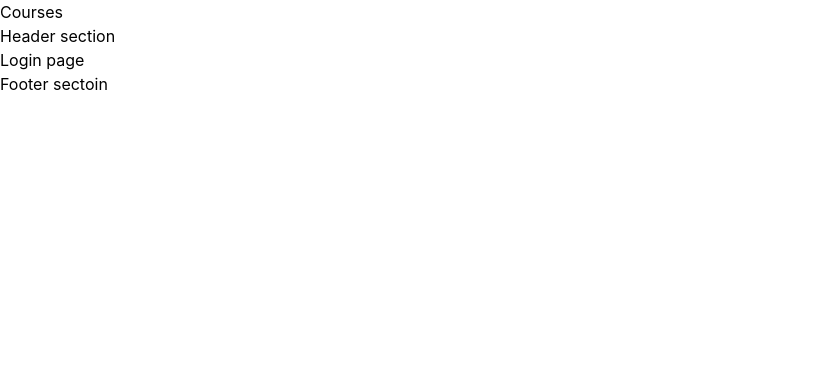
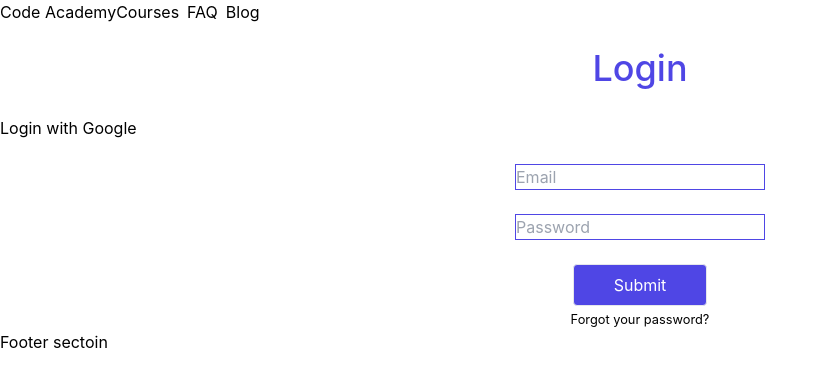
Before and after one commit to mdferdousalam/MERN-stake-learning-client, a React (Create React App) app: page /login in a window 1280 px wide. Shown: the top 386 px of the page, without its empty margins (0-827 px from the left). Built offline with nearby package versions, Linux system fonts and the light colour scheme; no server answers.

Commit message:
Login page creating

```diff
--- a/src/App.js
+++ b/src/App.js
@@ -1,10 +1,12 @@
 import { RouterProvider } from 'react-router-dom'
 import { routes } from './routes/Routes/routes';
+
 
 function App() {
   return (
     <div>
       <RouterProvider router={routes}></RouterProvider>
+
     </div>
   );
 }
--- a/src/components/Login/Login.js
+++ b/src/components/Login/Login.js
@@ -1,9 +1,32 @@
-import React from 'react';
+import React, { useContext } from 'react';
+import { useForm } from "react-hook-form";
+import { Link } from 'react-router-dom';
+import { GoogleAuthProvider } from "firebase/auth";
+import { AuthContext } from '../../context/AuthProvider/AuthContext';
+
+
+
+const googleProvider = new GoogleAuthProvider();
 
 const Login = () => {
+    const { providerLogin } = useContext(AuthContext)
+    const { register, handleSubmit, watch, formState: { errors } } = useForm();
+    const onSubmit = data => console.log(data);
+    console.log(watch("example"));
     return (
         <div>
-            <h1>Login page</h1>
+            <h1 className='mt-6 mb-7 text-4xl font-medium text-center text-indigo-600 mx-auto '>Login</h1>
+            {
+                <p>  Login with Google</p>
+            }
+            <form className='flex flex-col ' onSubmit={handleSubmit(onSubmit)}>
+                <input className='mt-6 border mx-auto border-indigo-600' type="email" placeholder="Email" {...register("Email", { required: true })} />
+                {errors.Email?.type === 'required' && <p className='text-center text-xl text-orange-500' role="alert">Email is required</p>}
+                <input className='mt-6 mx-auto border border-indigo-600' type="undefined" placeholder="Password" {...register("Password", { required: true })} />
+                {errors.Password?.type === 'required' && <p className='text-center text-xl text-orange-500' role="alert">password is required</p>}
+                <input className='mx-auto  border px-10 py-2 mt-6 bg-indigo-600 text-white rounded' type="submit" />
+                <Link  ><p className='text-center'><small>Forgot your password?</small></p></Link>
+            </form>
         </div>
     );
 };
--- a/src/components/sharedComponents/Header.js
+++ b/src/components/sharedComponents/Header.js
@@ -1,11 +1,63 @@
 import React from 'react';
-import { Link } from 'react-router-dom'
+import { NavLink } from 'react-router-dom'
 
 const Header = () => {
+
+    let activeStyle = {
+        textDecoration: "underline",
+    };
+
+    let activeClassName = "underline";
     return (
-        <div>
-            <Link to='/courses' >Courses</Link>
-            <h1>Header section</h1>
+        <div className='flex'>
+            <div>
+                <img src="../../assets/brand/apple-touch-icon.png" alt="" />
+                <NavLink to="/">Code Academy</NavLink>
+            </div>
+            <nav >
+                <ul className='flex' >
+                    <li className='mr-2'>
+                        <NavLink
+                            to="/courses"
+                            style={({ isActive }) =>
+                                isActive ? activeStyle : undefined
+                            }
+                        >
+                            Courses
+                        </NavLink>
+                    </li>
+                    <li className='mr-2'>
+                        <NavLink
+                            to="/faq"
+                            className={({ isActive }) =>
+                                isActive ? activeClassName : undefined
+                            }
+                        >
+                            FAQ
+                        </NavLink>
+                    </li>
+                    <li>
+                        <NavLink to="/blog">
+                            {({ isActive }) => (
+                                <span
+                                    className={
+                                        isActive ? activeClassName : undefined
+                                    }
+                                >
+                                    Blog
+                                </span>
+                            )}
+                        </NavLink>
+                    </li>
+                    <li>
+                        <NavLink>
+
+
+                        </NavLink>
+                    </li>
+                </ul>
+            </nav>
+
         </div>
     );
 };
--- /dev/null
+++ b/src/context/AuthProvider/AuthContext.js
@@ -0,0 +1,75 @@
+
+import React, { createContext, useState, useEffect } from 'react';
+import { createUserWithEmailAndPassword, getAuth, onAuthStateChanged, sendEmailVerification, signInWithEmailAndPassword, signInWithPopup, signOut, updateProfile } from 'firebase/auth'
+import app from '../../firebase/firebase.config';
+export const AuthContext = createContext();
+
+const auth = getAuth(app)
+
+
+
+const AuthProvider = ({ children }) => {
+    const [user, setUser] = useState(null)
+    const [loading, setLoading] = useState(true)
+
+    const providerLogin = (provider) => {
+        setLoading(true)
+        return signInWithPopup(auth, provider)
+    }
+
+    const logOut = () => {
+        setLoading(true)
+        return signOut(auth);
+    }
+
+    const createUser = (email, password) => {
+        setLoading(true)
+        return createUserWithEmailAndPassword(auth, email, password)
+    }
+
+    const signIn = (email, password) => {
+        setLoading(true)
+        return signInWithEmailAndPassword(auth, email, password)
+    }
+
+    useEffect(() => {
+        const unsubscribe = onAuthStateChanged(auth, (currentUser) => {
+            console.log('user inside state changed', currentUser);
+            setUser(currentUser)
+            setLoading(false)
+        })
+
+        return () => {
+            unsubscribe()
+        }
+    }, [])
+
+    const verifyEmail = () => {
+        return sendEmailVerification(auth.currentUser)
+    }
+
+    const updateUserProfile = (profile) => {
+        return updateProfile(auth.currentUser, profile)
+    }
+
+
+    const authInfo = {
+        user,
+        loading,
+        setLoading,
+        providerLogin,
+        logOut,
+        createUser,
+        signIn,
+        updateUserProfile,
+        verifyEmail
+    }
+
+    return (
+        <AuthContext.Provider value={authInfo}>
+            {children}
+        </AuthContext.Provider>
+    );
+};
+
+export default AuthProvider;
--- a/src/firebase/firebase.config.js
+++ b/src/firebase/firebase.config.js
@@ -4,16 +4,25 @@ import { initializeApp } from "firebase/app";
 // https://firebase.google.com/docs/web/setup#available-libraries
 
 // Your web app's Firebase configuration
+// const firebaseConfig = {
+//     apiKey: process.env.REACT_APP_apiKey,
+//     authDomain: process.env.REACT_APP_authDomain,
+//     projectId: process.env.REACT_APP_projectId,
+//     storageBucket: process.env.REACT_APP_storageBucket,
+//     messagingSenderId: process.env.REACT_APP_messagingSenderId,
+//     appId: process.env.REACT_APP_appId
+// };
+
 const firebaseConfig = {
-    apiKey: process.env.REACT_APP_apiKey,
-    authDomain: process.env.REACT_APP_authDomain,
-    projectId: process.env.REACT_APP_projectId,
-    storageBucket: process.env.REACT_APP_storageBucket,
-    messagingSenderId: process.env.REACT_APP_messagingSenderId,
-    appId: process.env.REACT_APP_appId
+    apiKey: "AIzaSyBqIA-1CzGwJzz4CIMhqymsuWj6C1_Hjr4",
+    authDomain: "assignment-10-6cf4d.firebaseapp.com",
+    projectId: "assignment-10-6cf4d",
+    storageBucket: "assignment-10-6cf4d.appspot.com",
+    messagingSenderId: "83572318376",
+    appId: "1:83572318376:web:5c686e4b64213f7a1f229d"
 };
 
 // Initialize Firebase
 const app = initializeApp(firebaseConfig);
 
-export default app;
+export default app
--- a/src/index.js
+++ b/src/index.js
@@ -3,11 +3,14 @@ import ReactDOM from 'react-dom/client';
 import './index.css';
 import App from './App';
 import reportWebVitals from './reportWebVitals';
+import AuthProvider from './context/AuthProvider/AuthContext';
 
 const root = ReactDOM.createRoot(document.getElementById('root'));
 root.render(
   <React.StrictMode>
-    <App />
+    <AuthProvider>
+      <App />
+    </AuthProvider>
   </React.StrictMode>
 );
 
--- a/src/layout/Main.js
+++ b/src/layout/Main.js
@@ -2,6 +2,7 @@ import React from 'react';
 import { Outlet } from 'react-router-dom'
 import Footer from '../components/sharedComponents/Footer';
 import Header from '../components/sharedComponents/Header';
+import { ScrollRestoration } from "react-router-dom";
 
 const Main = () => {
     return (
@@ -9,6 +10,9 @@ const Main = () => {
             <Header></Header>
             <Outlet></Outlet>
             <Footer></Footer>
+            <ScrollRestoration getKey={(location, matches) => {
+                return location.key;
+            }} />
         </div>
     );
 };
```
Also changed, not shown: package.json (+8 -0 lines), src/routes/Routes/routes.js (+10 -0 lines), src/assets/brand/apple-touch-icon.png (added), 1 other file (tests, documents, lock files or other folders).
